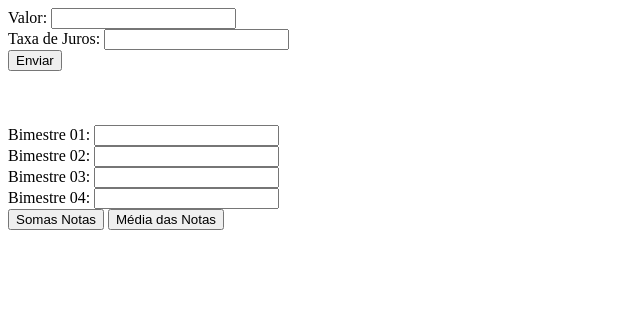
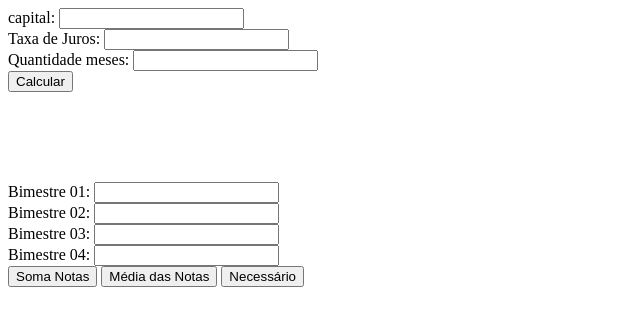
Before and after one commit to legorll/primeiroi_3t, a plain HTML site: page index.html in a window 1280 px wide. Shown: the whole page, without its empty margins (0-640 px from the left). Drawn offline with Linux system fonts and the light colour scheme.

Commit message:
Update index.html

```diff
--- a/index.html
+++ b/index.html
@@ -9,18 +9,22 @@
 
 </head>
 <body>
-   Valor: <input id="valor" type="text"> <br>
-   Taxa de Juros: <input id="juros" type="text"> <br>
-   <button onclick="total()">Enviar</button>
 
-   <br><br><br><br>
-   <span id="resultado"></span>
-   Bimestre 01: <input id="b1" type="text"> <br>
-   Bimestre 02: <input id="b2" type="text"> <br>
-   Bimestre 03: <input id="b3" type="text"> <br>
-   Bimestre 04: <input id="b4" type="text"> <br>
-   <button onclick="soma()">Somas Notas</button>
-   <button onclick="media()">Média das Notas</button>
+ capital: <input id="valor" type="text"> <br>
+ Taxa de Juros: <input id="juros" type="text"> <br>
+ Quantidade meses: <input id="meses" type="text"> <br>
+
+ <button onclick="total()">Calcular</button>
+
+ <br><br><br><br>
+ <span id="resultado"></span><br><br>
+ Bimestre 01: <input id="b1"type="text"> <br>
+ Bimestre 02: <input id="b2"type="text"> <br>
+ Bimestre 03: <input id="b3"type="text"> <br>
+ Bimestre 04: <input id="b4"type="text"> <br>
+ <button onclick="soma()">Soma Notas</button>
+ <button onclick="média()">Média das Notas</button>
+ <button onclick="Necessário()">Necessário</button>
 
 </body>
 </html>
```
